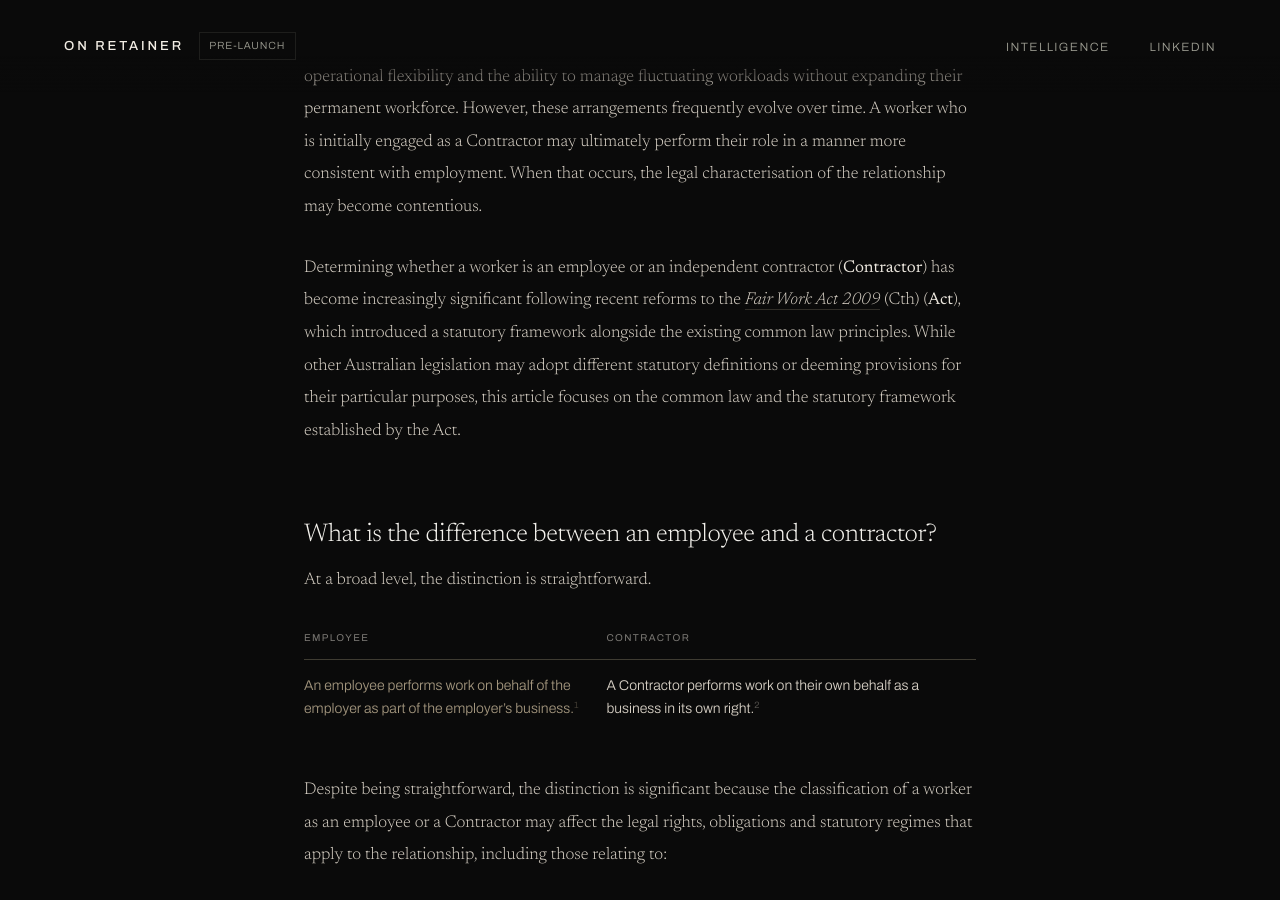
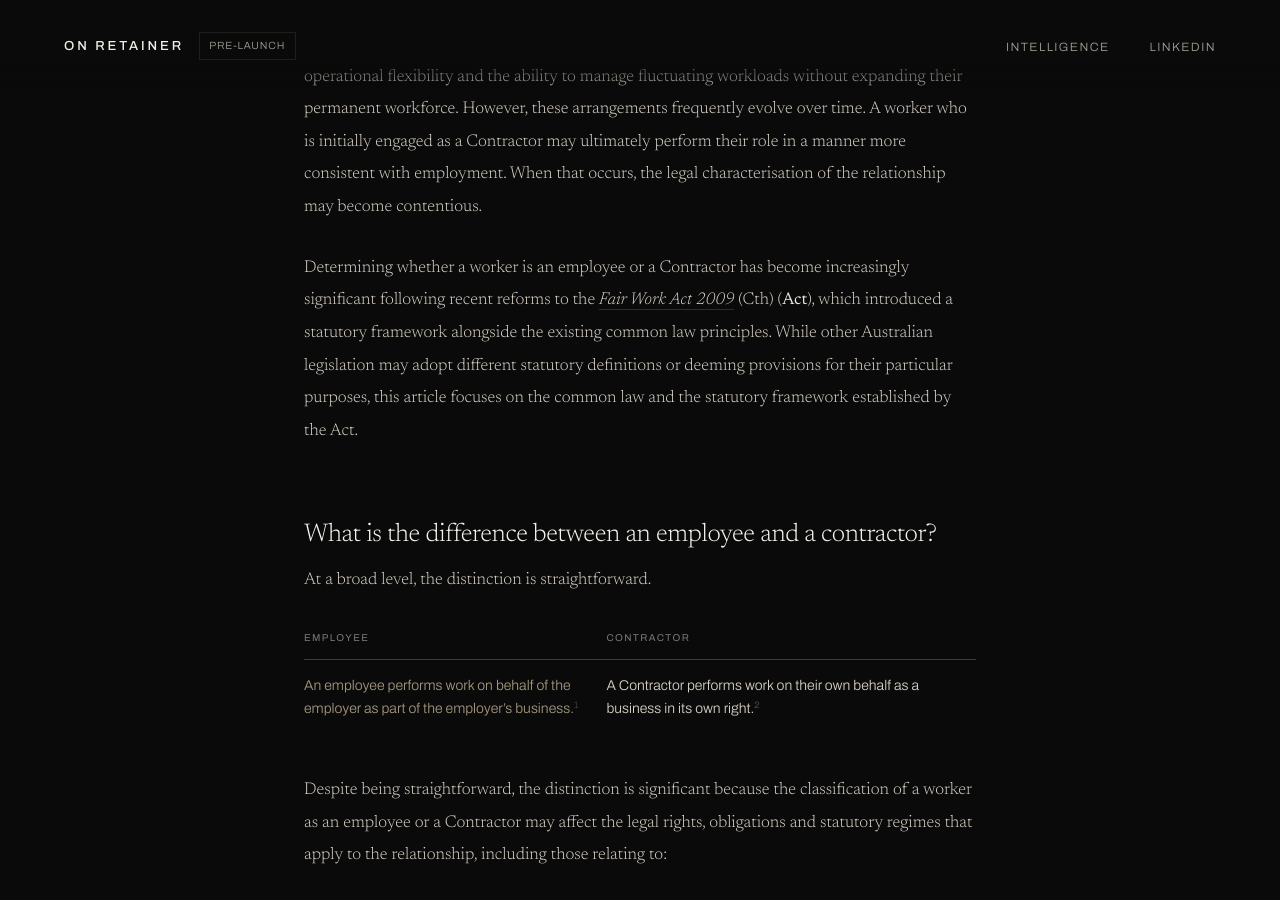
Before and after one commit to Syn-axe/solid-guacamole, a Jekyll site: the page built from _articles/independent-contractor-vs-employee.md, in a window 1280 px wide and 900 px high, scrolled down 1281 px. Built offline with Jekyll 4.4.1, drawn with Linux system fonts in a browser that asks for light colours.

Commit message:
Update independent-contractor-vs-employee.md

```diff
--- a/_articles/independent-contractor-vs-employee.md
+++ b/_articles/independent-contractor-vs-employee.md
@@ -19,7 +19,7 @@ slug: independent-contractor-vs-employee
 
 Engaging a Contractor can provide businesses with access to specialist expertise, greater operational flexibility and the ability to manage fluctuating workloads without expanding their permanent workforce. However, these arrangements frequently evolve over time. A worker who is initially engaged as a Contractor may ultimately perform their role in a manner more consistent with employment. When that occurs, the legal characterisation of the relationship may become contentious.
 
-Determining whether a worker is an employee or an independent contractor (**Contractor**) has become increasingly significant following recent reforms to the [*Fair Work Act 2009*](https://www.austlii.edu.au/cgi-bin/viewdb/au/legis/cth/consol_act/fwa2009114/) (Cth) (**Act**), which introduced a statutory framework alongside the existing common law principles. While other Australian legislation may adopt different statutory definitions or deeming provisions for their particular purposes, this article focuses on the common law and the statutory framework established by the Act.
+Determining whether a worker is an employee or a Contractor has become increasingly significant following recent reforms to the [*Fair Work Act 2009*](https://www.austlii.edu.au/cgi-bin/viewdb/au/legis/cth/consol_act/fwa2009114/) (Cth) (**Act**), which introduced a statutory framework alongside the existing common law principles. While other Australian legislation may adopt different statutory definitions or deeming provisions for their particular purposes, this article focuses on the common law and the statutory framework established by the Act.
 
 ## What is the difference between an employee and a contractor?
 
```
